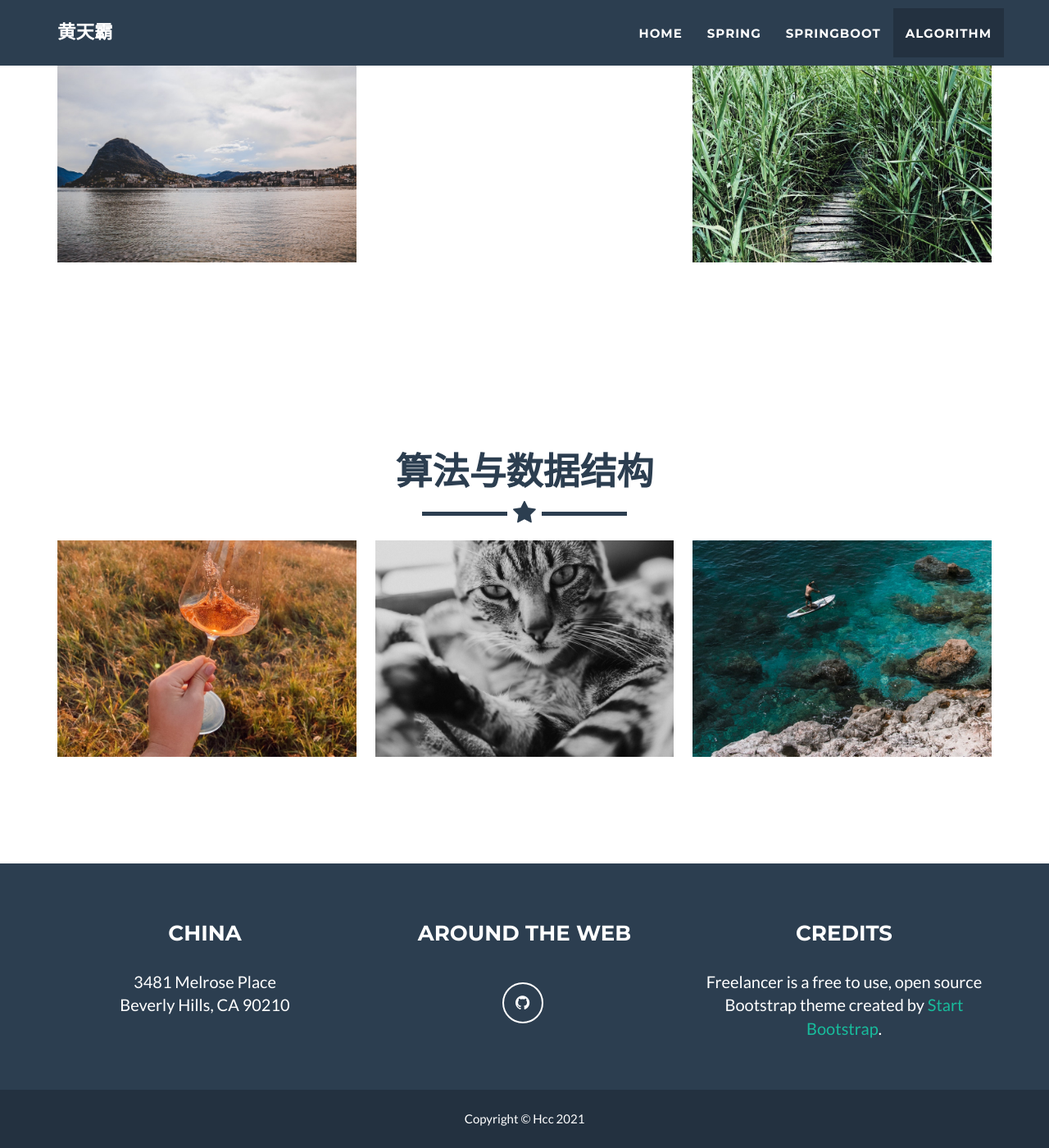
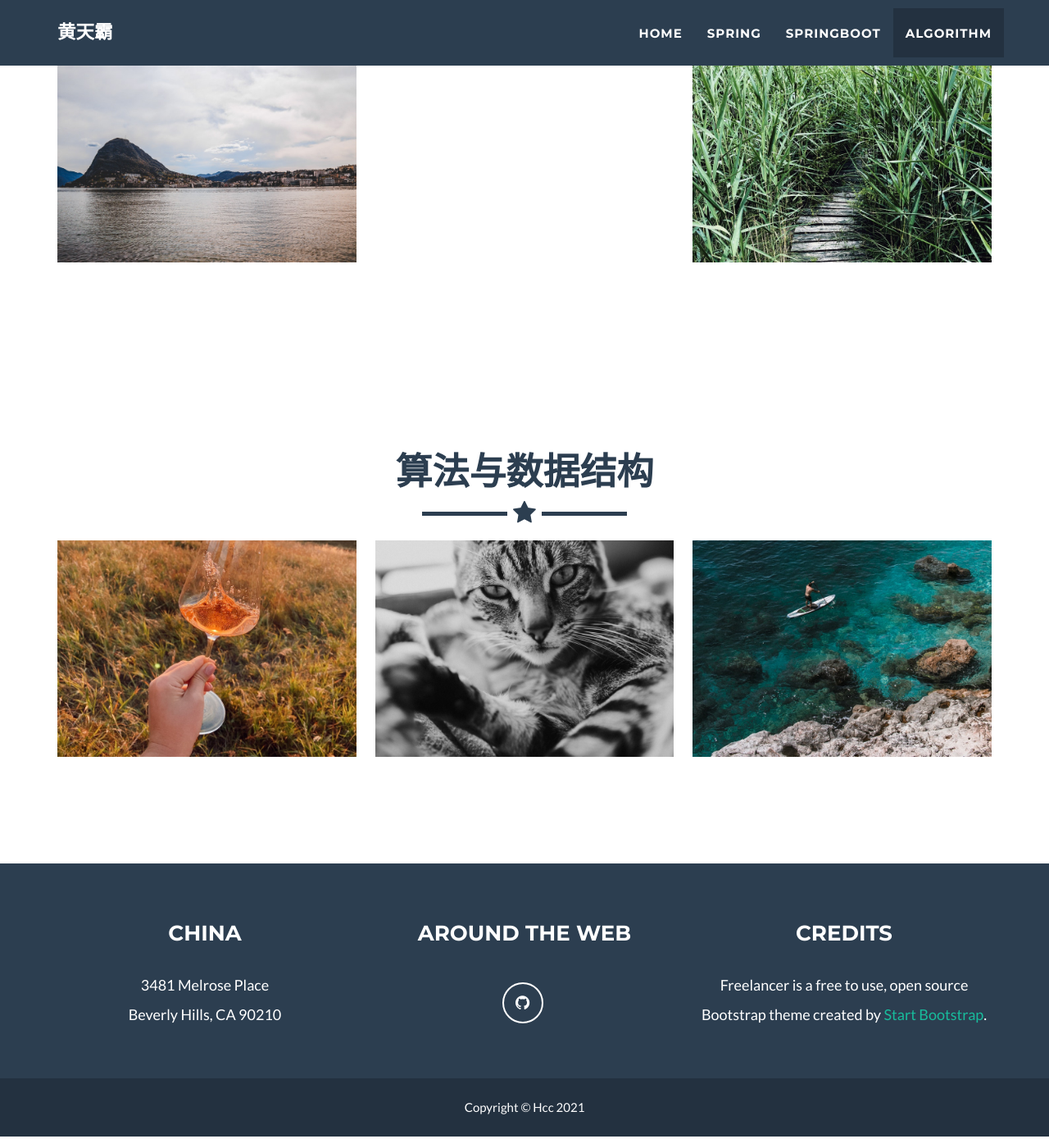
Before and after one commit to BiggerYellow/BiggerYellow.github.io, a Jekyll site: the page built from _posts/algorithm/2021-08-20-HeapSort.markdown, in a window 1280 px wide and 1400 px high, scrolled down 3308 px. Shown: the whole window at 82% size. Built offline with Jekyll 4.4.1, drawn with Linux system fonts in a browser that asks for light colours.

Commit message:
样式调整

```diff
--- a/_includes/css/main.css
+++ b/_includes/css/main.css
@@ -9,7 +9,8 @@ body {
 }
 
 p {
-    font-size: 20px;
+    font-size: 18px;
+    line-height: 2;
 }
 
 p.small {
@@ -661,6 +662,9 @@ footer .footer-below {
     background-clip: border-box;
     -webkit-box-shadow: none;
     box-shadow: none;
+    text-align: justify;
+    font-size: 18px;
+    line-height: 2;
 }
 
 .portfolio-modal .modal-content h2 {
```
Also changed, not shown: 3 other files.
